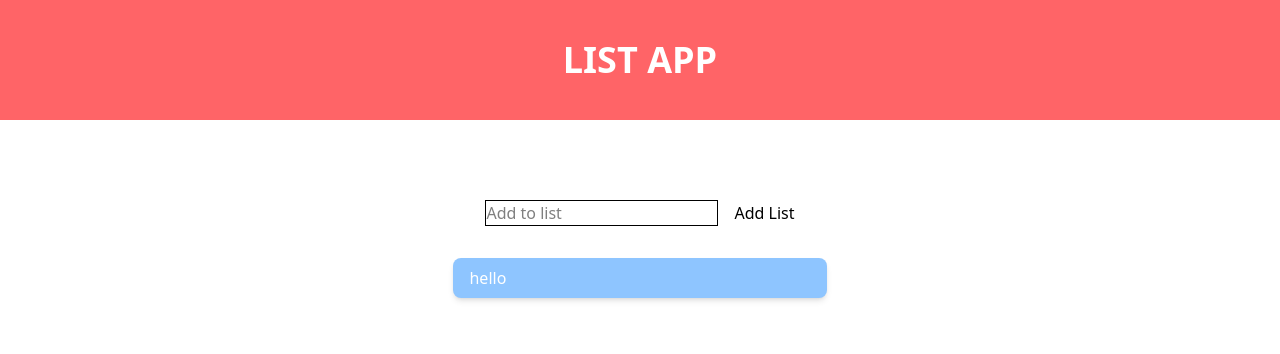
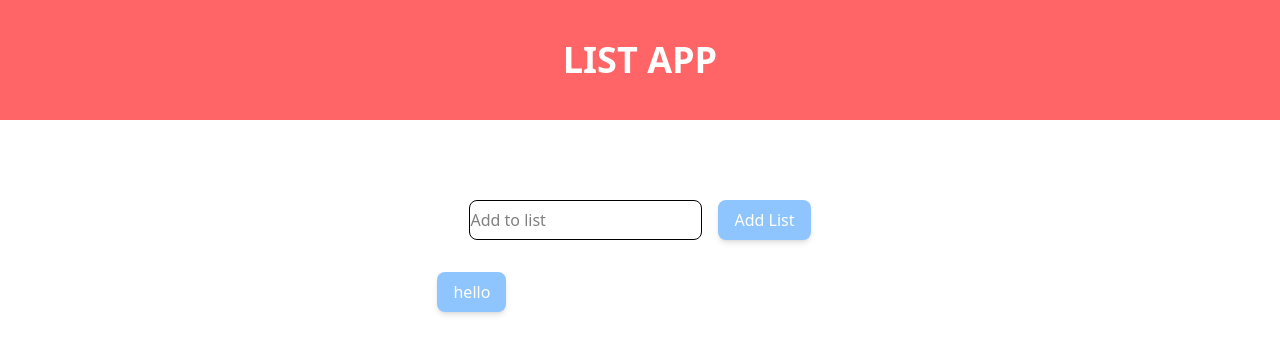
Before and after one commit to Srimathi1306/To-Do-List, a React (Vite) app: page / in a window 1280 px wide. Shown: the top 354 px of the page. Built offline with nearby package versions, Linux system fonts and the light colour scheme.

Commit message:
list updated

```diff
--- a/src/List.jsx
+++ b/src/List.jsx
@@ -2,12 +2,23 @@ export default function List() {
   return (
     <div>
       <form className="m-8 flex gap-4">
-        <input type="text" placeholder="Add to list" className="border" />
-        <button type="submit" classNmae="bg-blue-500 ">
+        <input
+          type="text"
+          placeholder="Add to list"
+          className="border hover:border-blue-500 hover:border-3 rounded-lg"
+        />
+        <button
+          type="submit"
+          className="bg-blue-300 text-white px-4 py-2 rounded-lg shadow-md
+          transition-transform duration-200 ease-in-out
+          hover:bg-blue-600 hover:scale-105 hover:shadow-lg
+          active:scale-95 active:bg-blue-700
+          focus:ring-2 focus:ring-blue-300"
+        >
           Add List
         </button>
       </form>
-      <div
+      <button
         className="bg-blue-300 text-white px-4 py-2 rounded-lg shadow-md
           transition-transform duration-200 ease-in-out
           hover:bg-blue-600 hover:scale-105 hover:shadow-lg
@@ -15,7 +26,7 @@ export default function List() {
           focus:ring-2 focus:ring-blue-300"
       >
         hello
-      </div>
+      </button>
     </div>
   );
 }
```
